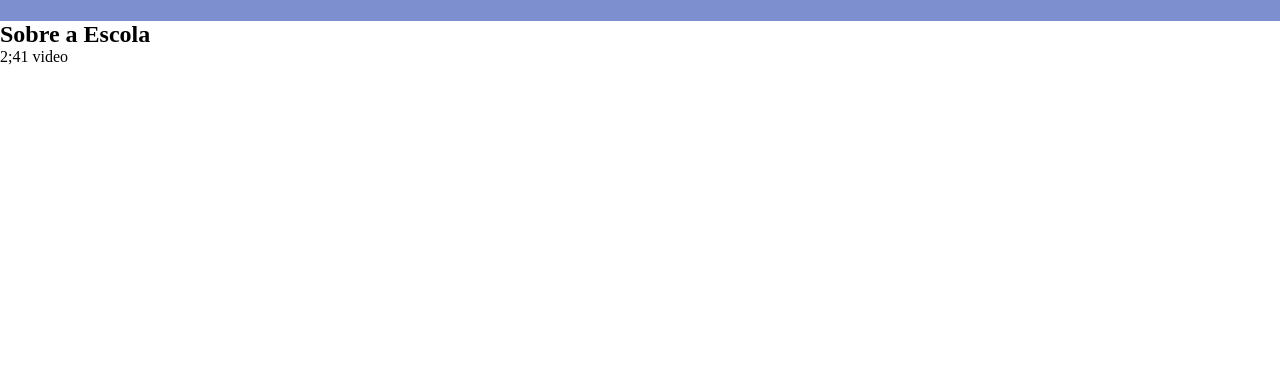
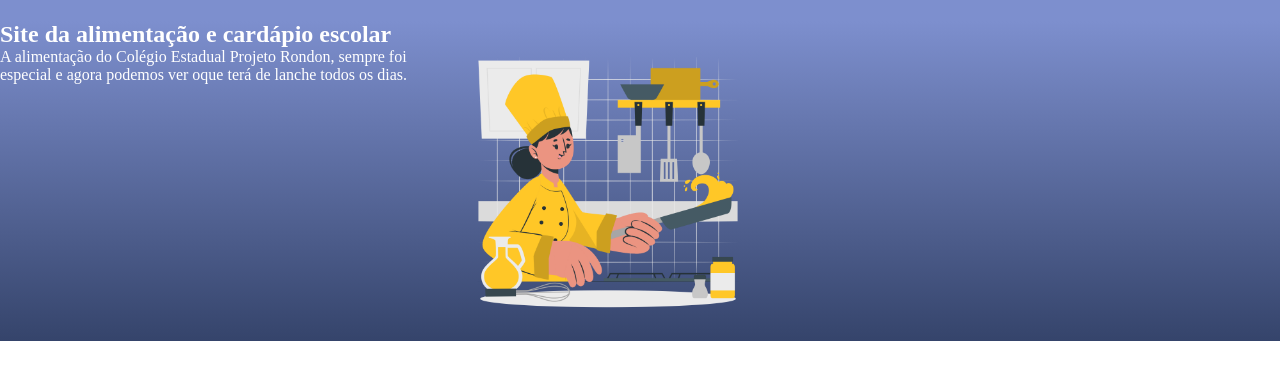
Before and after one commit to luizasoaresana/site-criativo-anacerto, a plain HTML site: page index.html in a window 1280 px wide. Shown: the part 155-534 px from the top of the page. Drawn offline with Linux system fonts and the light colour scheme.

Commit message:
2 de junho

```diff
--- a/index.html
+++ b/index.html
@@ -17,9 +17,11 @@
     </ul>
     </header>
     <section class="escola">
-        <h2 class="escola-titulo">Sobre a Escola</h2>
-       <p class="escola-texto-um"></p>
-       <p class="escola-texto-dois"></p>
+        <div class="escola-div-conteudo">
+            <h2 class="escola-titulo">Site da alimentação e cardápio escolar</h2>
+       <p class="escola-texto-um">A alimentação do Colégio Estadual Projeto Rondon, sempre foi especial e agora podemos ver oque terá de lanche todos os dias.</p>
+        </div>
+        <img class="escola-imagem" src="Chef-cuate.png" alt="merendeiras servindo a merenda">
     </section>
 </body>
-</html> 2;41 video
+</html>
--- a/style.css
+++ b/style.css
@@ -21,3 +21,16 @@
     margin: 0 16px;
     font-size: 24px;
 }
+
+.escola-imagem{
+    width: 25%;
+}
+
+.escola{
+    background-image: linear-gradient(#7d8fce,#35446B);
+    color: white;
+    display: flex;
+}
+.escola-div-conteudo{
+    width: 35%;
+}
```
Also changed, not shown: Chef-cuate.png (added).
